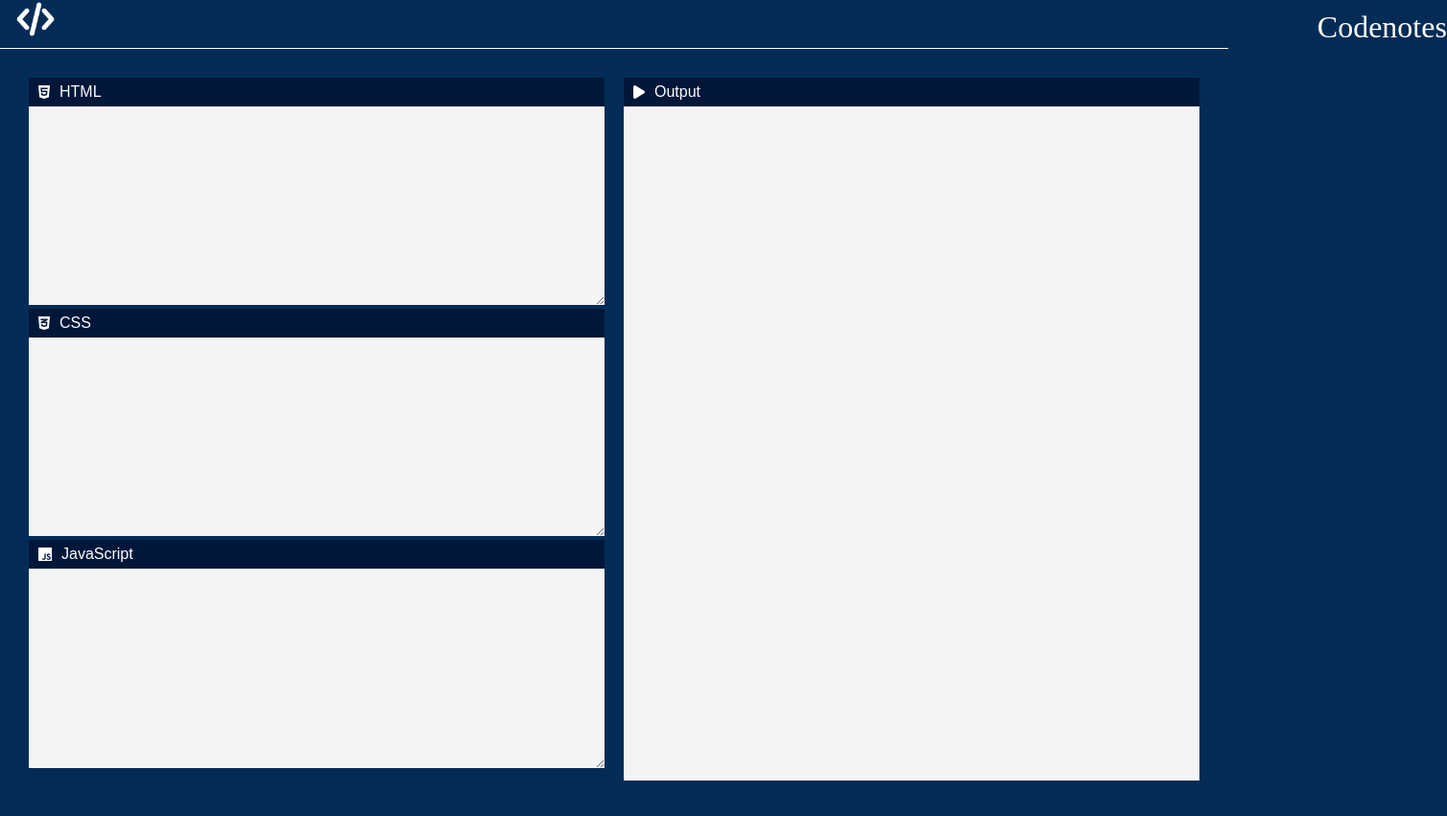
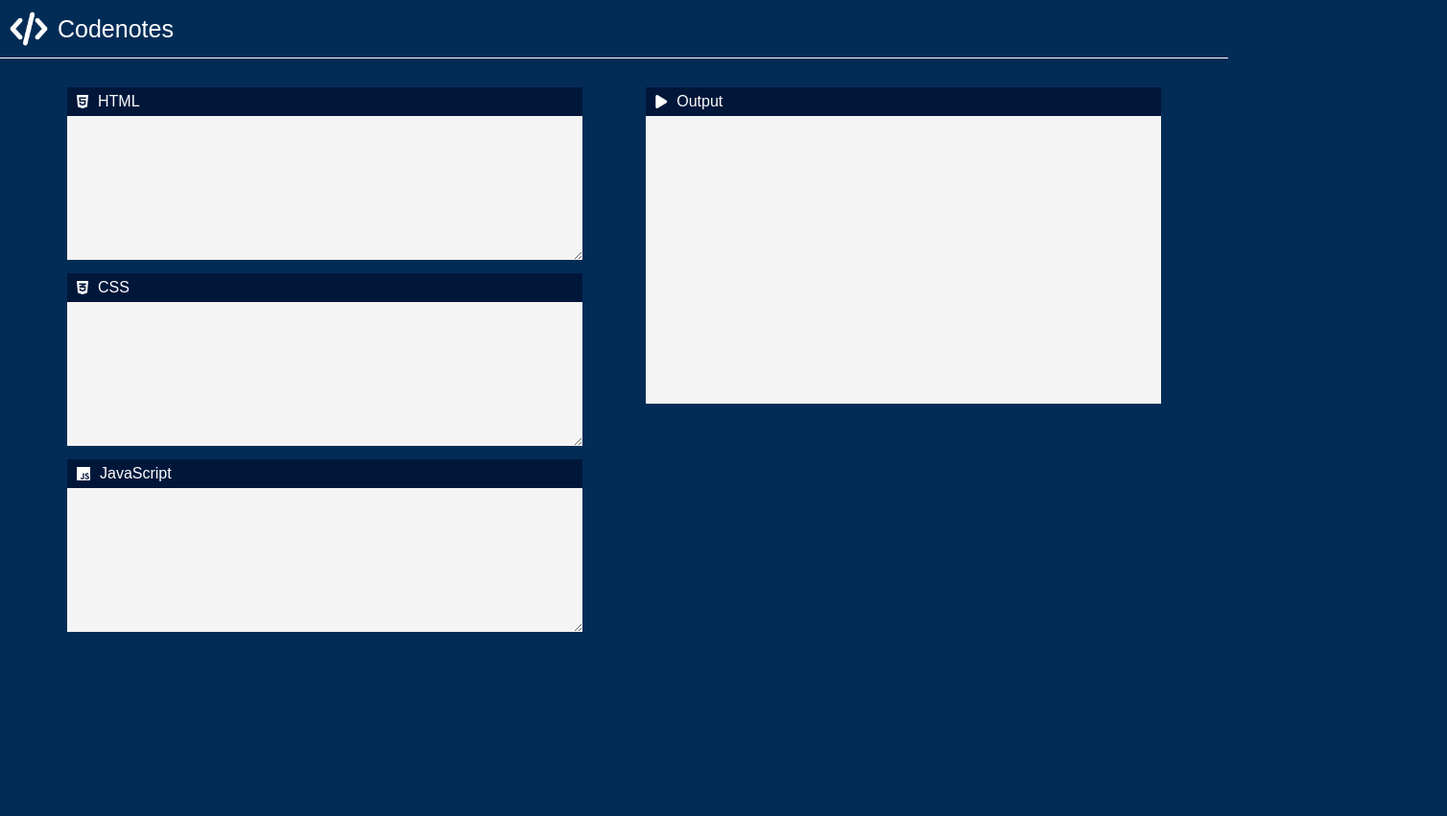
Before and after one commit to Sardar-Sadiq/codenotes, a plain HTML site: page index.html in a window 1280 px wide. Shown: the whole page at 96% size, 1508 px wide, since content can reach past the window. After the commit the page ends 800 px from the top, so only its background shows below. Drawn offline with Linux system fonts and the light colour scheme.

Commit message:
styles.css

```diff
--- a/styles.css
+++ b/styles.css
@@ -1,80 +1,78 @@
-*{
+* {
     margin: 0;
     padding: 0;
-    font-family:sans-serif;
     box-sizing: border-box;
 }
-p{
-    font-family:'Times New Roman', Times, serif;
-    position: relative;
-    left: 83.3rem;
-    font-size: 2rem;
-    top: 10px;
-    color: rgb(255, 254, 254);
+
+body {
+    background: #022c56;
+    color: #ffffff;
+    font-family: sans-serif;
 }
 
 nav {
-    padding-bottom: 10px ;
-    border-bottom: 0.1px solid #fff;
+    padding: 10px;
+    border-bottom: 1px solid #fff;
+    color: #fff;
+}
 
-    color: #fff;
-  }
-.logo{
+.logo {
     display: flex;
+    align-items: center;
     font-size: 25px;
+}
 
-
-}
-img{
-    position: relative;
-    left: 17px;
+.logo-image {
     height: 40px;
     width: 40px;
     filter: invert(99%) sepia(5%) saturate(924%) hue-rotate(172deg) brightness(118%) contrast(100%);
-
+    margin-right: 10px;
 }
 
-body{
-    background: #022c56;
-    color: #ffffff;
+.container {
+    width: 100%;
+    max-width: 1200px;
+    margin: 0 auto;
+    padding: 20px;
+    display: flex;
+    flex-wrap: wrap;
+    justify-content: space-between;
 }
-.container{
-  width: 100%;
-  height: 100vh;
-  padding: 20px;
-  display: flex;
-}
-.left, .right{
-    flex-basis: 50%;
+
+.left, .right {
+    flex-basis: 48%;
     padding: 10px;
 }
-textarea{
+
+textarea {
     width: 100%;
-    height: 28%;
+    height: 150px;
     background: #f4f4f4;
-    color: #000000;
-    padding: 10px 20px;
+    color: #000;
+    padding: 10px;
     border: 0;
     outline: 0;
     font-size: 18px;
+    resize: vertical;
+    margin-bottom: 10px;
+}
 
-}
-iframe{
+iframe {
     width: 100%;
-    height: 95%;
+    height: 300px;
     background: #f4f4f4;
     border: 0;
     outline: 0;
 }
-label i{
+
+label i {
     margin-right: 10px;
     margin-left: 10px;
+}
 
-}
-label{
+label {
     display: flex;
     align-items: center;
     background: #00173a;
     height: 30px;
-
 }
```
